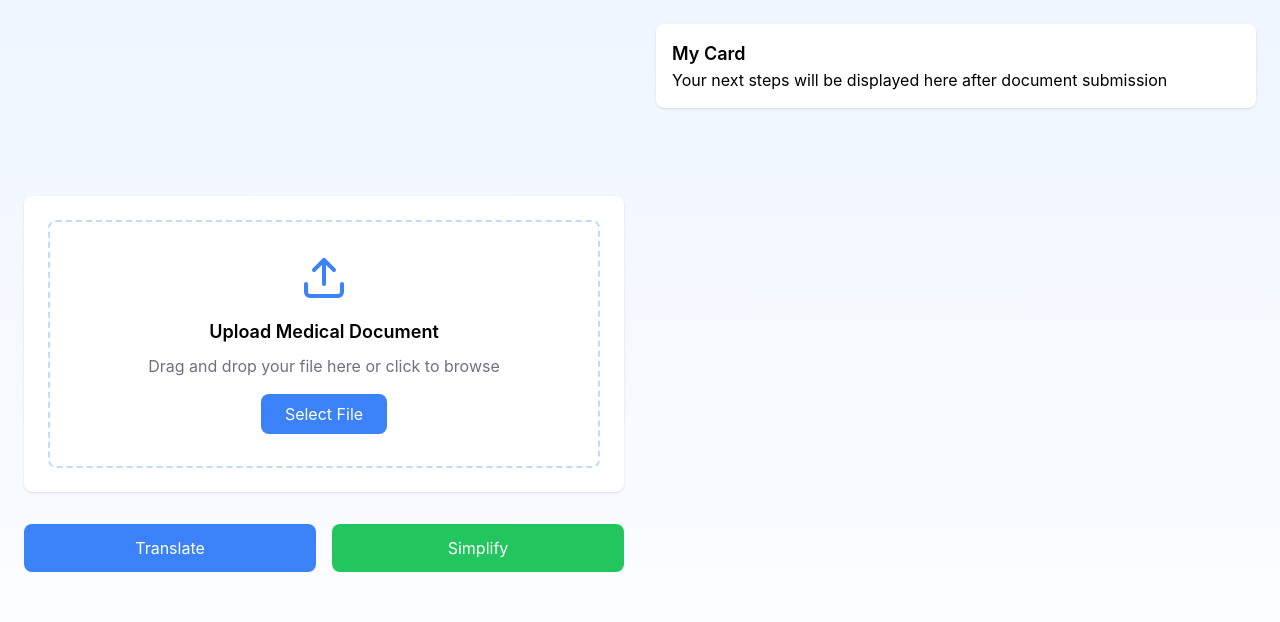
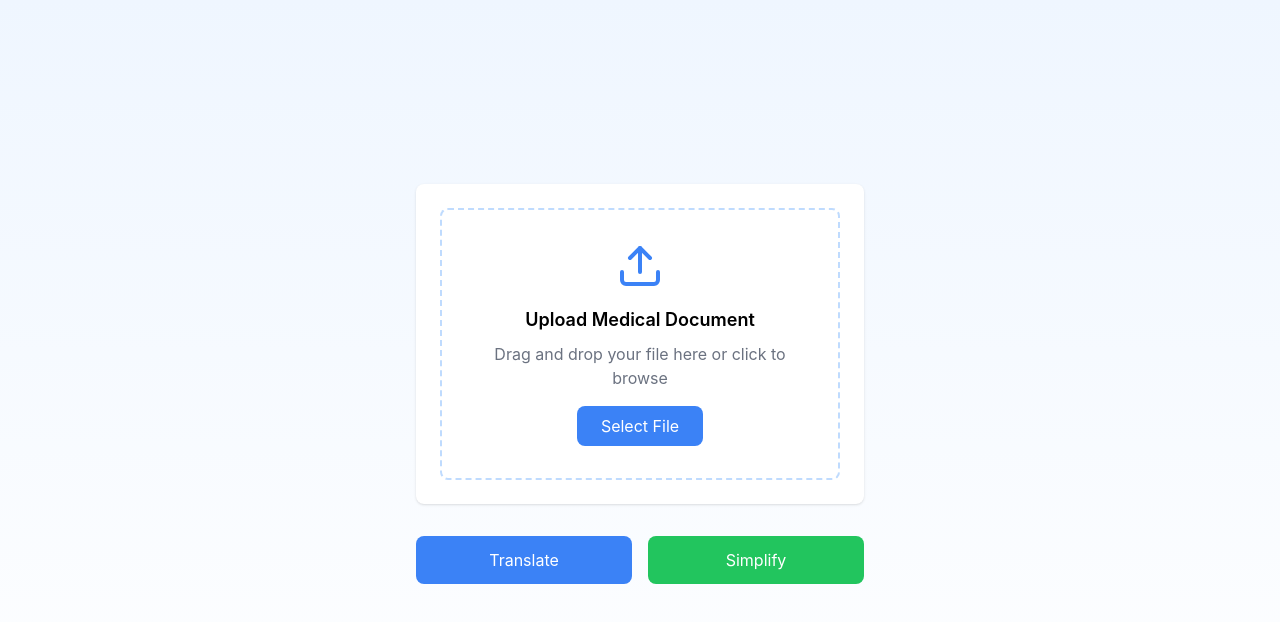
Before and after one commit to erbmu/Project-Localhost, a React (Create React App) app: page /cipher in a window 1280 px wide. Shown: the top 622 px of the page. Built offline with nearby package versions, Linux system fonts and the light colour scheme.

Commit message:
Basic Cipher animation

```diff
--- a/src/pages/Cipher.js
+++ b/src/pages/Cipher.js
@@ -13,13 +13,20 @@ export default function Cipher() {
   return (
     <div className="min-h-screen bg-gradient-to-b from-blue-50 to-white">
       <div className="container mx-auto p-6">
-        <div className="grid grid-cols-2 gap-8 min-h-[90vh]">
+        <div
+          className={`${
+            isDocumentProcessed ? 'grid grid-cols-2 gap-8' : 'flex'
+          } min-h-[90vh] transition-all duration-500`}
+        >
           {/* Left Half - Document Section */}
-          <div className="space-y-6">
+          <div
+            className={`${
+              isDocumentProcessed ? 'w-full' : 'w-screen'
+            } flex flex-col items-center justify-center space-y-8 transition-all duration-500`}
+          >
             {!isDocumentProcessed ? (
               // Initial Upload State
-              <div className="h-full flex flex-col items-center justify-center space-y-8">
-                <div className="w-full p-6 text-center bg-white shadow rounded-lg">
+              <div className="w-full max-w-md mx-auto p-6 text-center bg-white shadow rounded-lg">
                 <div className="border-2 border-dashed border-blue-200 rounded-lg p-8 hover:border-blue-400 transition-colors">
                   <Upload className="h-12 w-12 mx-auto text-blue-500 mb-4" />
                   <h3 className="text-lg font-semibold mb-2">Upload Medical Document</h3>
@@ -29,8 +36,31 @@ export default function Cipher() {
                   </button>
                 </div>
               </div>
+            ) : (
+              // Processed Document State
+              <div className="space-y-6 w-full max-w-lg">
+                <div className="p-4 bg-white shadow rounded-lg">
+                  <div className="border-b p-2">
+                    <h3 className="font-semibold text-lg">Symptoms</h3>
+                  </div>
+                  <div className="p-2">
+                    <p className="text-gray-600">Symptoms will appear here after processing</p>
+                  </div>
+                </div>
 
-                <div className="flex space-x-4 w-full">
+                <div className="p-4 bg-white shadow rounded-lg">
+                  <div className="border-b p-2">
+                    <h3 className="font-semibold text-lg">Diagnosis</h3>
+                  </div>
+                  <div className="p-2">
+                    <p className="text-gray-600">Diagnosis will appear here after processing</p>
+                  </div>
+                </div>
+              </div>
+            )}
+
+            {/* Button Row - Always Visible */}
+            <div className="flex space-x-4 w-full max-w-md mx-auto">
               <button
                 onClick={() => handleProcessing('translate')}
                 className="flex-1 bg-blue-500 text-white py-3 rounded-lg hover:bg-blue-600 transition-colors"
@@ -45,44 +75,12 @@ export default function Cipher() {
               </button>
             </div>
           </div>
-            ) : (
-              // Processed Document State
-              <div className="space-y-6">
-                <div className="w-full p-4 bg-white shadow rounded-lg">
-                  <div className="border-b p-2">
-                    <h3 className="font-semibold text-lg">Symptoms</h3>
-                  </div>
-                  <div className="p-2">
-                    <p className="text-gray-600">Symptoms will appear here after processing</p>
-                  </div>
-                </div>
 
-                <div className="w-full p-4 bg-white shadow rounded-lg">
-                  <div className="border-b p-2">
-                    <h3 className="font-semibold text-lg">Diagnosis</h3>
-                  </div>
-                  <div className="p-2">
-                    <p className="text-gray-600">Diagnosis will appear here after processing</p>
-                  </div>
-                </div>
-              </div>
-            )}
-          </div>
-
-          {/* Right Half - Next Steps & Chat */}
-
-          <div className="space-y-6">
-            {!isDocumentProcessed ? (
-              // Initial State
-              <div className="p-4 bg-white shadow rounded-lg">
-                <h3 className="font-semibold text-lg">My Card</h3>
-                <p>Your next steps will be displayed here after document submission</p>
-              </div>
-            ) : (
-              // Processed State
-              <div className="space-y-6 h-full">
+          {/* Right Half - Carousel & Chatbot Section */}
+          {isDocumentProcessed && (
+            <div className="space-y-6 h-full transition-all duration-500">
               {/* Carousel Section */}
-                <div className="w-full h-1/2 p-4 bg-white shadow rounded-lg">
+              <div className="p-4 bg-white shadow rounded-lg h-1/2">
                 <div className="border-b p-2">
                   <h3 className="font-semibold text-lg">Recommended Next Steps</h3>
                 </div>
@@ -100,7 +98,7 @@ export default function Cipher() {
               </div>
 
               {/* Chat Section */}
-                <div className="w-full h-1/2 p-4 bg-white shadow rounded-lg flex flex-col">
+              <div className="p-4 bg-white shadow rounded-lg h-1/2 flex flex-col">
                 <div className="border-b p-2 flex items-center gap-2">
                   <MessageCircle className="h-5 w-5" />
                   <h3 className="font-semibold text-lg">Chat Assistant</h3>
@@ -128,6 +126,5 @@ export default function Cipher() {
         </div>
       </div>
     </div>
-    </div>
   );
 }
```
Lines whose indentation alone changed are shown as unchanged.
